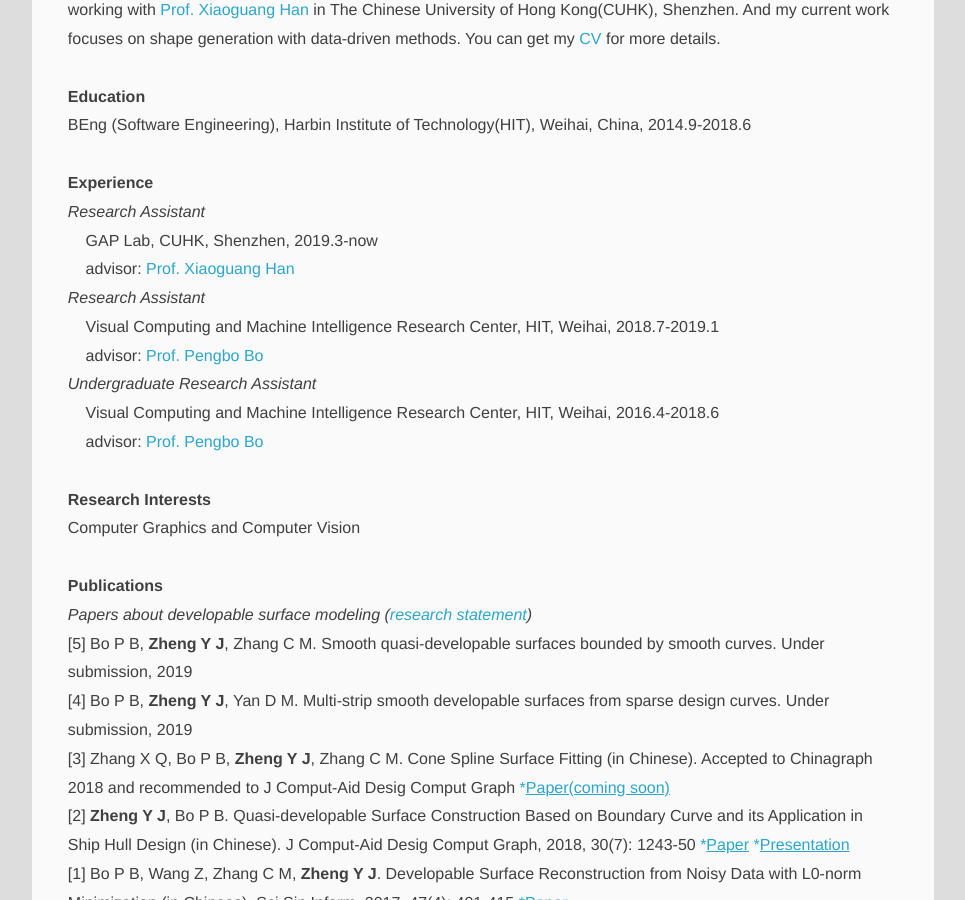
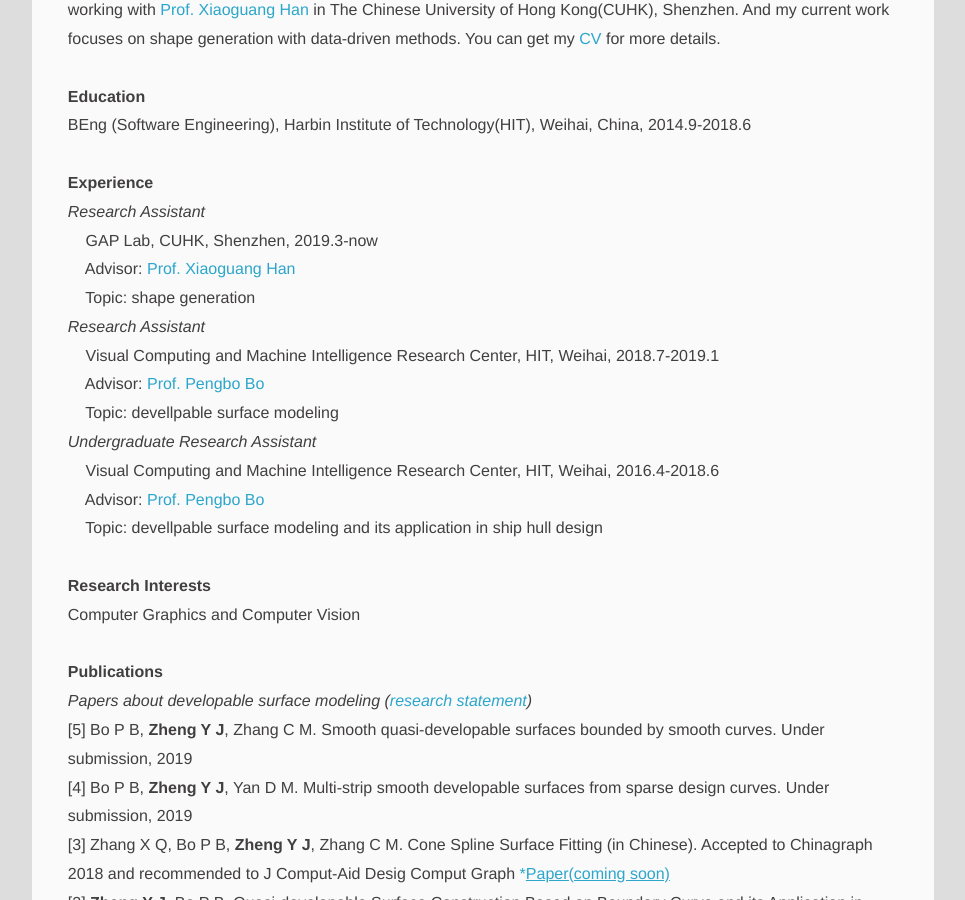
Before and after one commit to PAULYZHENG/paulyzheng.github.io, a Jekyll site: the page built from about/index.html, in a window 1280 px wide and 900 px high, scrolled down 426 px. Shown: the whole window, without its empty margins (127-1092 px from the left). Built offline with Jekyll 4.4.1, drawn with Linux system fonts in a browser that asks for light colours; comment, search, counter and statistics services are not loaded.

Commit message:
Update index.html

```diff
--- a/about/index.html
+++ b/about/index.html
@@ -24,15 +24,18 @@
 <br/>
 <I>Research Assistant</I><br/>
 &nbsp &nbsp GAP Lab, CUHK, Shenzhen, 2019.3-now<br/>
-&nbsp &nbsp advisor: <a href="http://www.cuhk.edu.cn/academics/hanxiaoguang/" title="" itemprop="url">Prof. Xiaoguang Han</a><br/>
+&nbsp &nbsp Advisor: <a href="http://www.cuhk.edu.cn/academics/hanxiaoguang/" title="" itemprop="url">Prof. Xiaoguang Han</a><br/>
+&nbsp &nbsp Topic: shape generation<br/>
 
 <I>Research Assistant</I><br/>
 &nbsp &nbsp Visual Computing and Machine Intelligence Research Center, HIT, Weihai, 2018.7-2019.1<br/>
-&nbsp &nbsp advisor: <a href="https://scholar.google.com/citations?user=1rfwxSUAAAAJ&hl=en" title="" itemprop="url">Prof. Pengbo Bo</a><br/>
+&nbsp &nbsp Advisor: <a href="https://scholar.google.com/citations?user=1rfwxSUAAAAJ&hl=en" title="" itemprop="url">Prof. Pengbo Bo</a><br/>
+&nbsp &nbsp Topic: devellpable surface modeling<br/>
 
 <I>Undergraduate Research Assistant</I><br/>
 &nbsp &nbsp Visual Computing and Machine Intelligence Research Center, HIT, Weihai, 2016.4-2018.6<br/>
-&nbsp &nbsp advisor: <a href="https://scholar.google.com/citations?user=1rfwxSUAAAAJ&hl=en" title="" itemprop="url">Prof. Pengbo Bo</a><br/>
+&nbsp &nbsp Advisor: <a href="https://scholar.google.com/citations?user=1rfwxSUAAAAJ&hl=en" title="" itemprop="url">Prof. Pengbo Bo</a><br/>
+&nbsp &nbsp Topic: devellpable surface modeling and its application in ship hull design<br/>
 <br/>
 
 <B>Research Interests</B>
```
